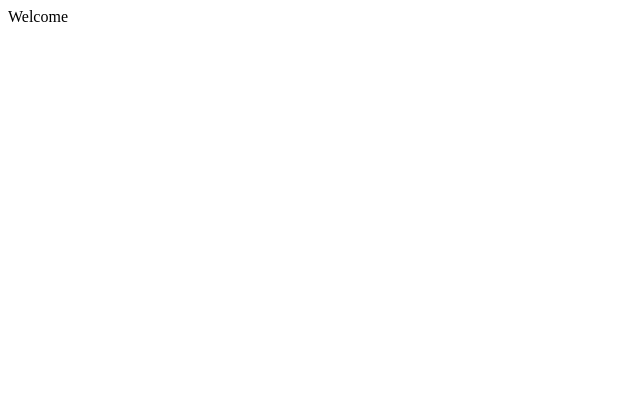
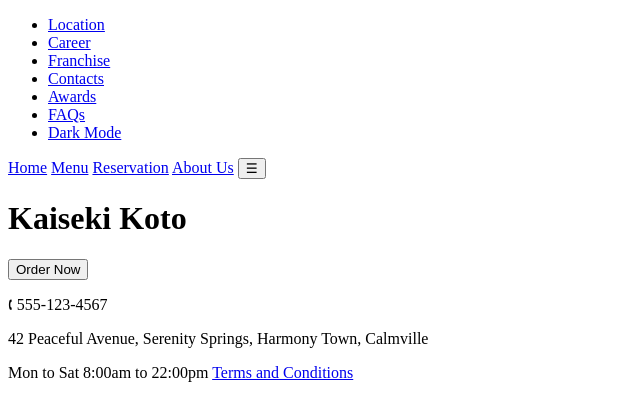
Before and after one commit to steepN/webdeyvfinals, a plain HTML site: page index.html in a window 1280 px wide. Shown: the whole page, without its empty margins (0-640 px from the left). Drawn offline with Linux system fonts and the light colour scheme.

Commit message:
Update index.html

```diff
--- a/index.html
+++ b/index.html
@@ -6,6 +6,38 @@
 	<title>Finals</title>
 </head>
 <body>
-	<header>Welcome</header>
+	<div class="sidebar" id="mysidebar">
+	  <ul>
+	    <li><a href="#loc">Location</a></li>
+	    <li><a href="#career">Career</a></li>
+	    <li><a href="#franchise">Franchise</a></li>
+	    <li><a href="#contacts">Contacts</a></li>
+	    <li><a href="#awards">Awards</a></li>
+	    <li><a href="#faqs">FAQs</a></li>
+	    <li><a href="#dark">Dark Mode</a></li>
+	  </ul>
+	</div>
+
+	<div id="main">
+	  <nav>
+	    <a href="#home">Home</a>
+	    <a href="#menu">Menu</a>
+	    <a href="#reservation">Reservation</a>
+	    <a href="#about">About Us</a>
+	    <button onclick="openSidebar()" class="hamburger" id="hamburger"> &#9776; </button>
+	  </nav>
+
+	  <div class="name1">
+	    <h1 class="name">Kaiseki Koto</h1>
+	    <button class="order-button">Order Now</button>
+	  </div>
+
+	</div>
+	<footer>
+	  <p>🕻 555-123-4567</p>
+	  <p> 42 Peaceful Avenue, Serenity Springs, Harmony Town, Calmville </p>
+	  <p> Mon to Sat 8:00am to 22:00pm
+	    <a href="#terms"> Terms and Conditions </a>
+	</footer>
 </body>
 </html>
```
